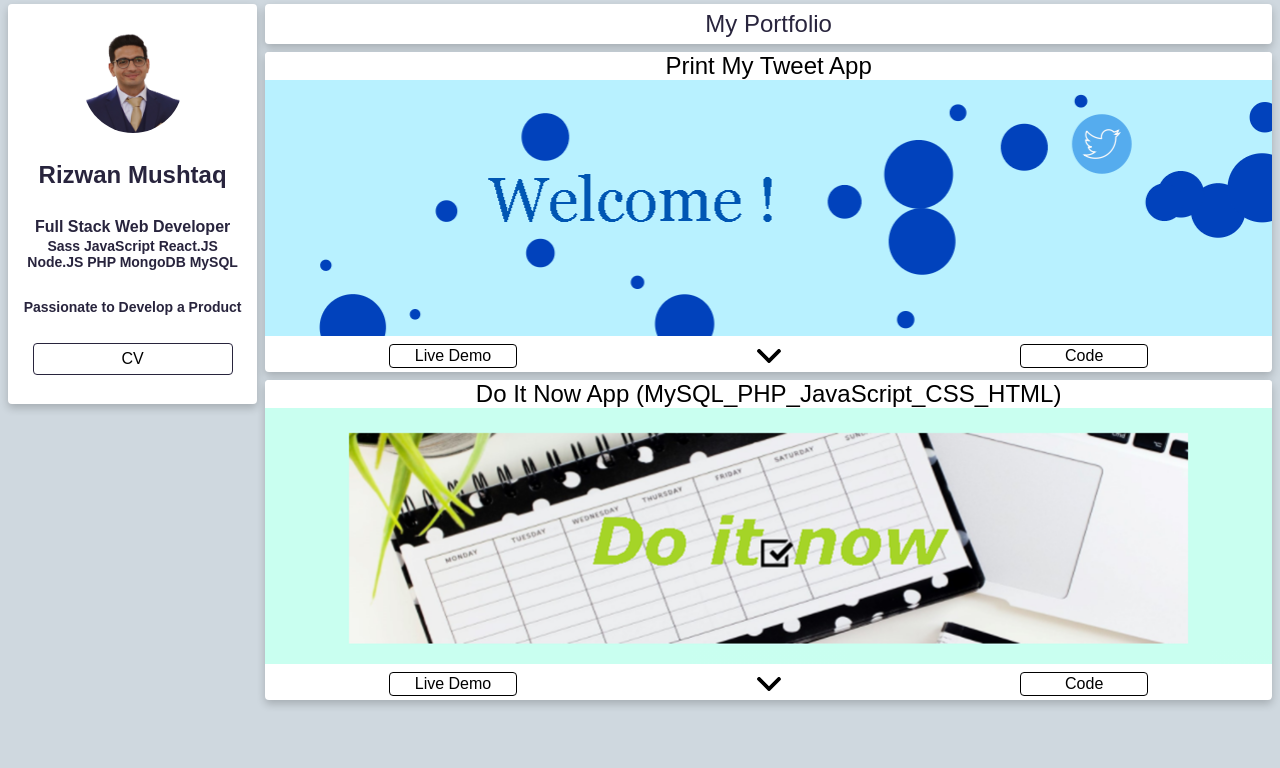
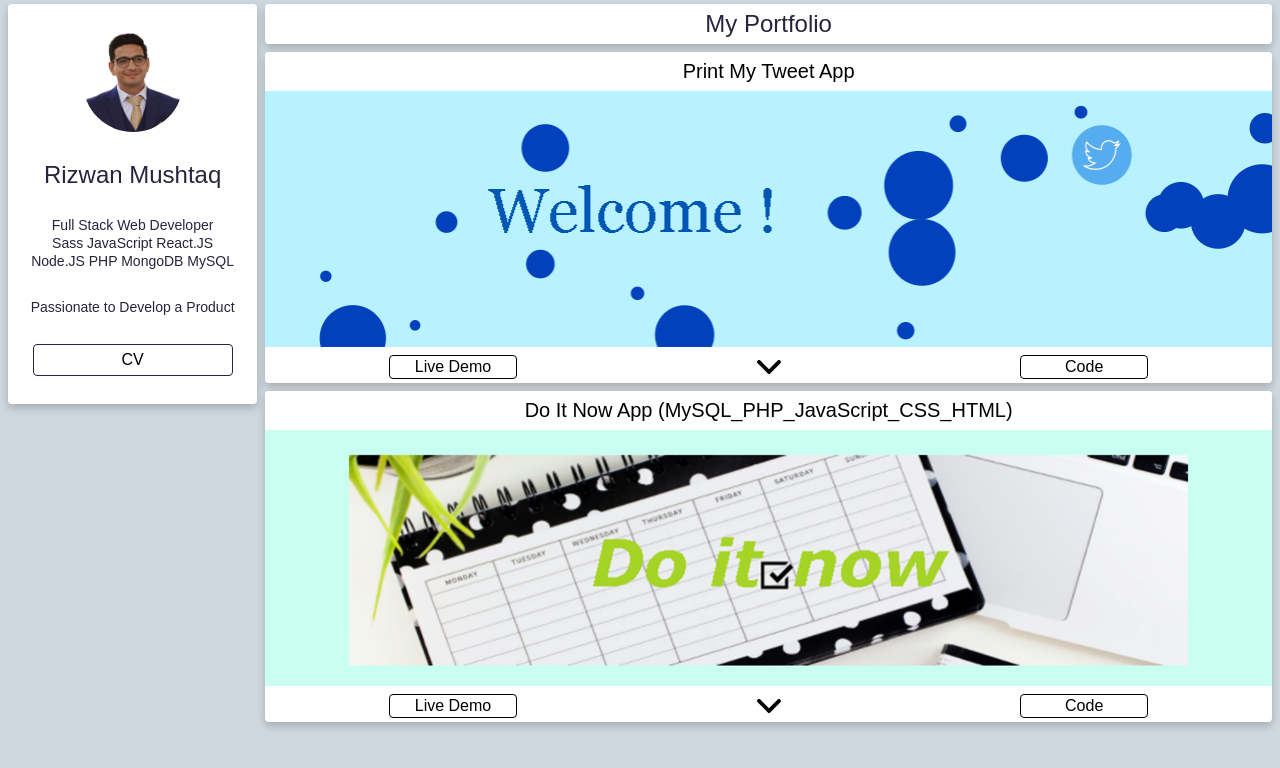
Before and after one commit to RizwanMushtaq/Rizwan-Mushtaq-Portfolio-Web-App, a React (Create React App) app: page / in a window 1280 px wide. Shown: the top 768 px of the page. Built offline with nearby package versions, Linux system fonts and the light colour scheme.

Commit message:
updating style

```diff
--- a/src/components/MyIdCard.js
+++ b/src/components/MyIdCard.js
@@ -13,15 +13,15 @@ export default function MyIdCard() {
                 </div>
             </div>
             <div className={styles.name}>
-                <h2>Rizwan Mushtaq</h2>
+                <p>Rizwan Mushtaq</p>
             </div>
             <div className={styles.profession}>
-                <h3>Full Stack Web Developer</h3>
-                <h4>Sass JavaScript React.JS</h4>
-                <h4>Node.JS PHP MongoDB MySQL</h4>
+                <p>Full Stack Web Developer</p>
+                <p>Sass JavaScript React.JS</p>
+                <p>Node.JS PHP MongoDB MySQL</p>
             </div>
             <div className={styles.bio}>
-                <h4>Passionate to Develop a Product</h4>
+                <p>Passionate to Develop a Product</p>
             </div>
 
             <button className={styles.cvButton} onClick = {() => window.open(myCV)}>CV</button>
--- a/src/components/css_modules/MyIdCard.module.scss
+++ b/src/components/css_modules/MyIdCard.module.scss
@@ -63,23 +63,23 @@
     margin: 0 auto;
 }
 
-.name h2{
+.name p{
     font-size: 24px;
     padding-left: 4px;
     padding-right: 4px;
 }
-.profession h3{
+.profession p{
     font-size: 16px;
     padding-left: 4px;
     padding-right: 4px;
     padding-bottom: 2px;
 }
-.profession h4{
+.profession p{
     font-size: 14px;
     padding-left: 4px;
     padding-right: 4px;
 }
-.bio h4{
+.bio p{
     font-size: 14px;
     padding-left: 4px;
     padding-right: 4px;
--- a/src/components/css_modules/PortfolioDiv.module.scss
+++ b/src/components/css_modules/PortfolioDiv.module.scss
@@ -8,12 +8,13 @@
     box-shadow: 0 4px 8px 0 rgba(0,0,0,0.2);
 }
 .projectHeading{
-    font-size: $h1;
+    font-size: $h1b;
     background-color: white;
     display: flex;
     justify-content: center;
     align-items: center;
     border-radius: 4px;
+    padding: 8px 0 8px 0;
 }
 .imageContainer {
     height: 256px;
--- a/src/sass/Variables.scss
+++ b/src/sass/Variables.scss
@@ -4,6 +4,7 @@ $hoverColor: #28243d;
 $buttonColor: white;
 
 $h1: 24px;
+$h1b: 20px;
 $h2: 16px;
 $h3: 14px;
 $buttonFontSize: 16px;
```
